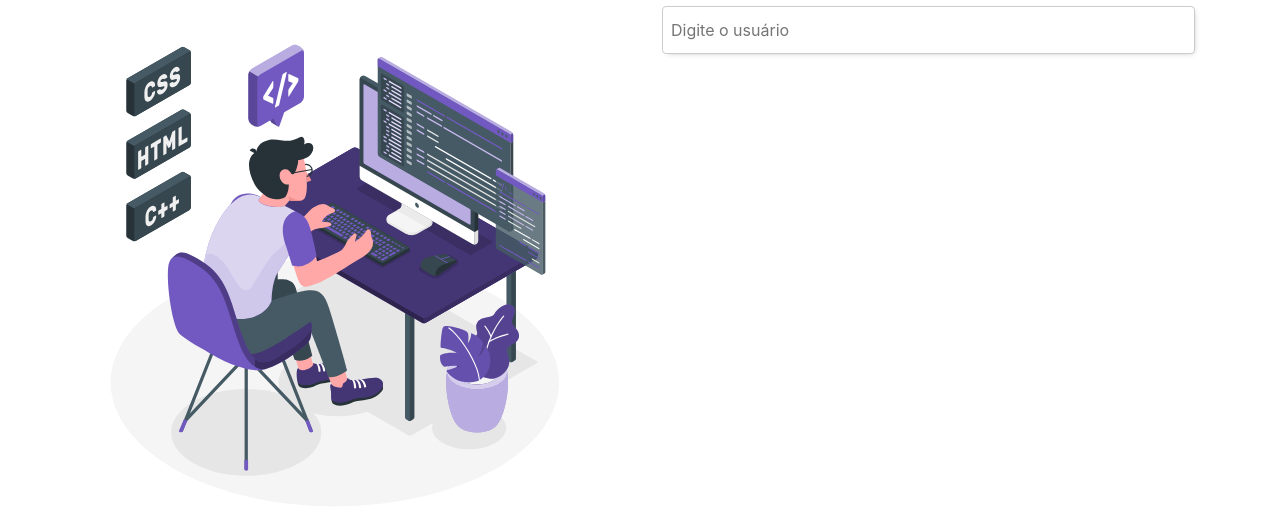
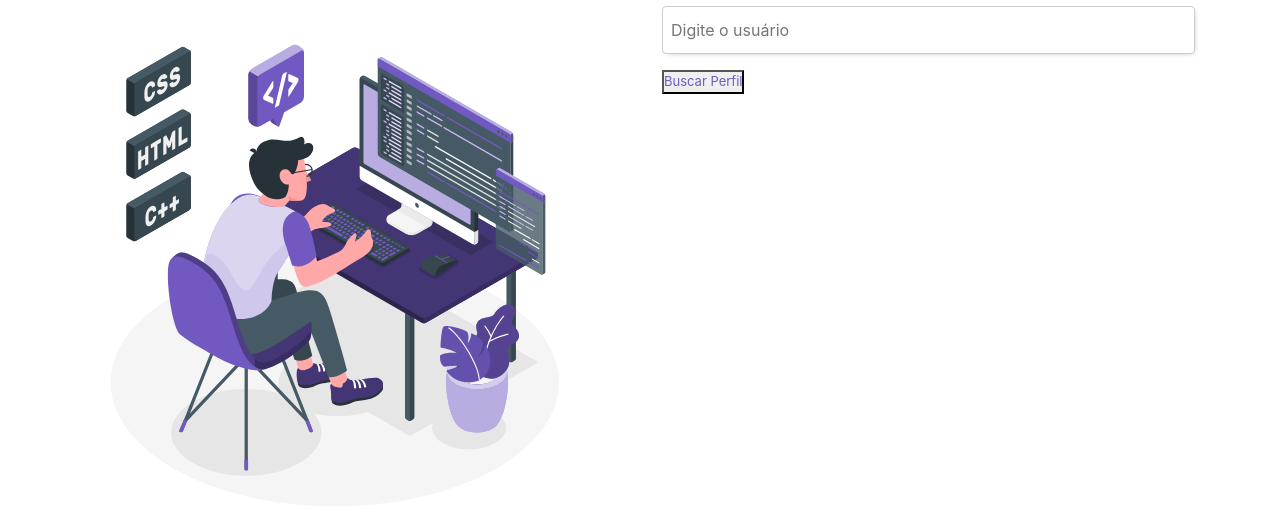
Before and after one commit to eduardosimass/GithubFindProfile, a plain HTML site: page index.html in a window 1280 px wide. Shown: the part 171-686 px from the top of the page. Drawn offline with nearby package versions, Linux system fonts and the light colour scheme.

Commit message:
alteracoes

```diff
--- a/index.html
+++ b/index.html
@@ -30,7 +30,7 @@
 
       </form>
       <div id="profile">
-
+        <button type="submit"id="submit">Buscar Perfil</button>
         <div id="repos">
 
 
--- a/styles/main.css
+++ b/styles/main.css
@@ -22,6 +22,10 @@ body {
 
 #profile{
   font-size: 1.3rem;
+}
+
+#submit{
+  color: #7159c1;
 }
 .search-area h2 {
   margin-bottom: 1.6rem;
```
